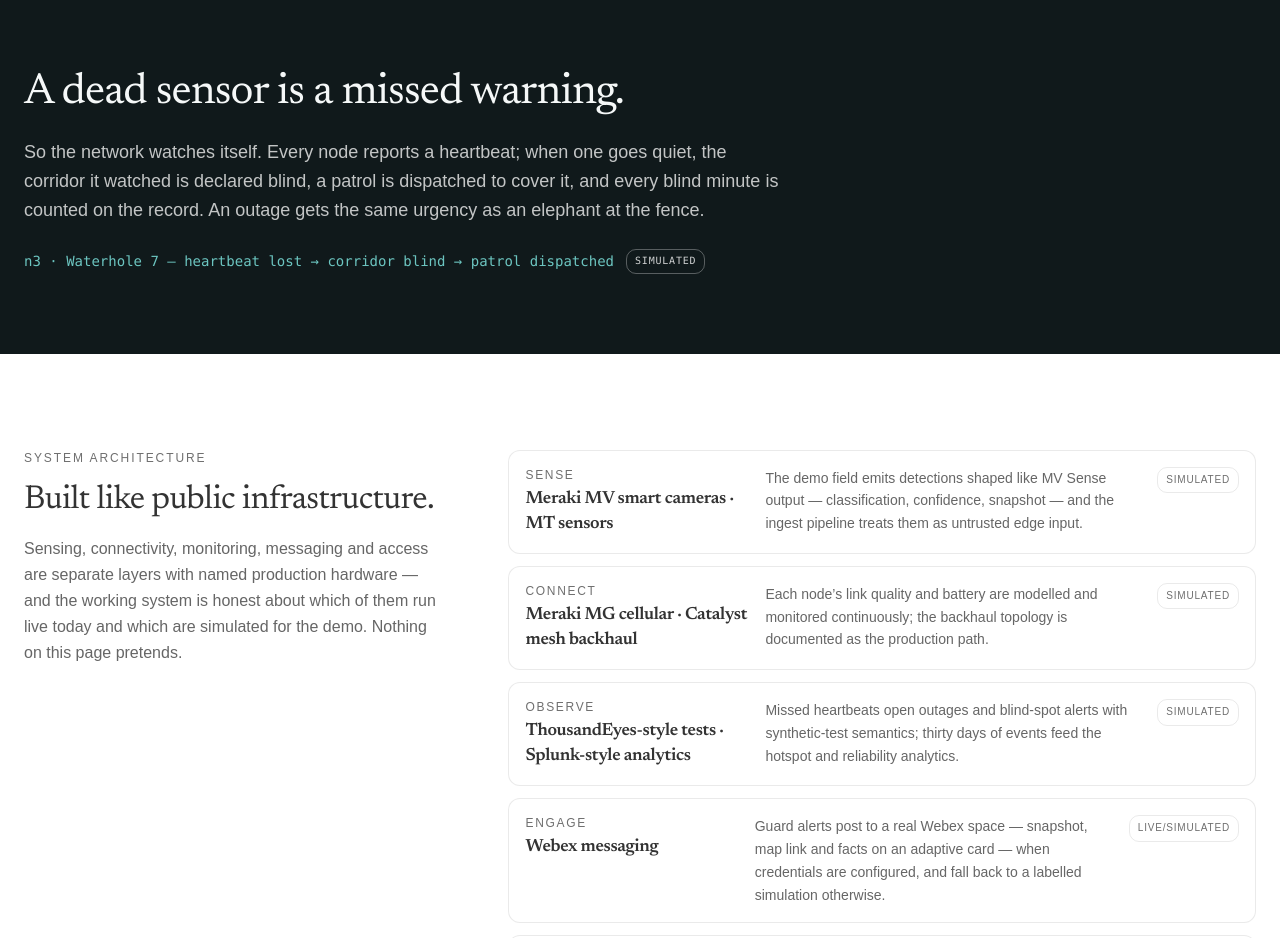
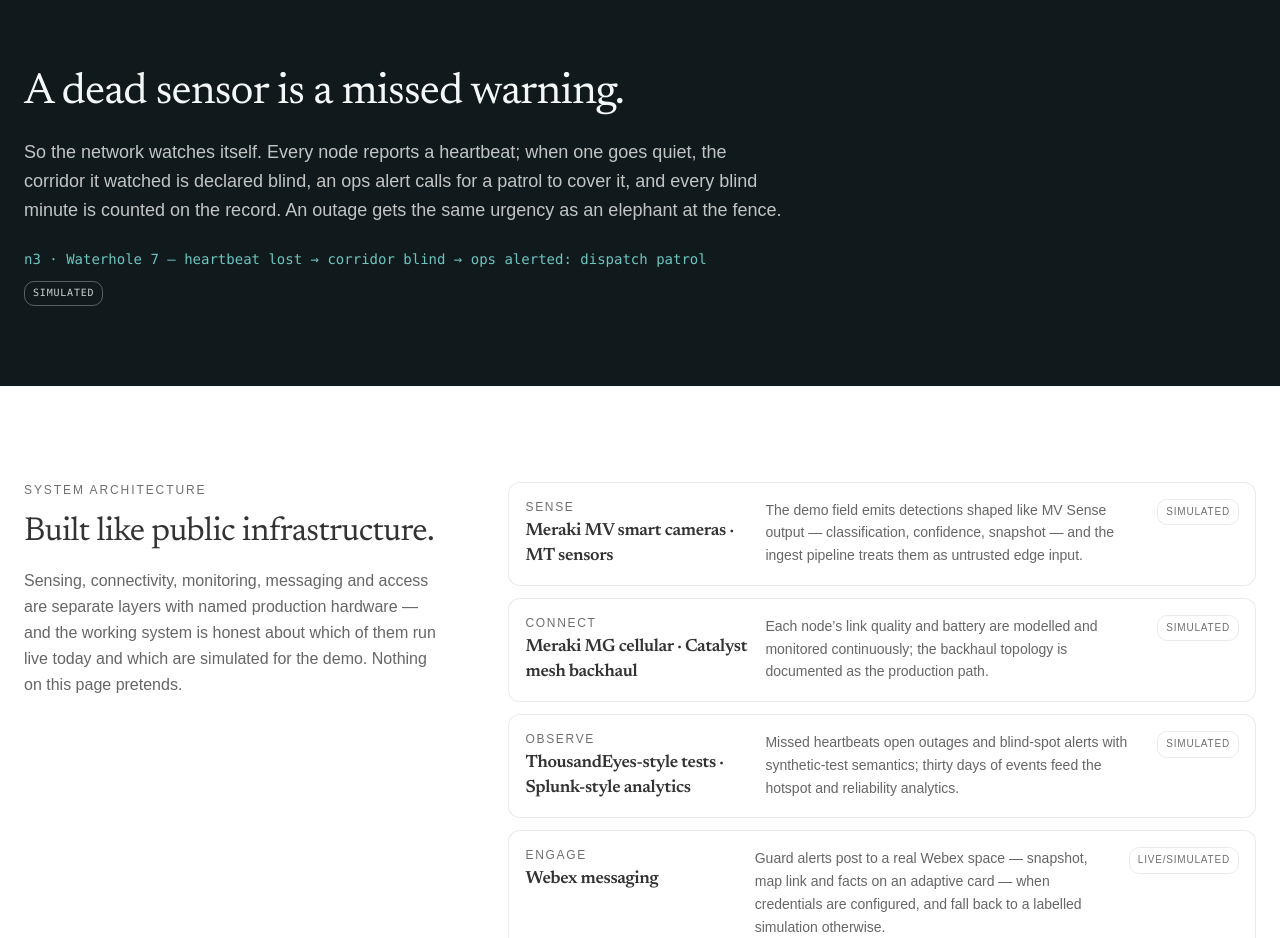
Before and after one commit to yashkumarvaibhav/CoExist-Alert, a Next.js app: page / in a window 1280 px wide. Shown: the part 1860-2798 px from the top of the page. Built offline with nearby package versions, Linux system fonts and the light colour scheme.

Commit message:
docs: true up README and landing claims; refresh dashboard screenshots

```diff
--- a/src/app/page.tsx
+++ b/src/app/page.tsx
@@ -325,14 +325,14 @@
               <p className="mt-5 text-base leading-relaxed text-white/75 sm:text-lg">
                 So the network watches itself. Every node reports a heartbeat;
                 when one goes quiet, the corridor it watched is declared blind,
-                a patrol is dispatched to cover it, and every blind minute is
-                counted on the record. An outage gets the same urgency as an
-                elephant at the fence.
+                an ops alert calls for a patrol to cover it, and every blind
+                minute is counted on the record. An outage gets the same
+                urgency as an elephant at the fence.
               </p>
               <p className="mt-6 flex flex-wrap items-center gap-3 font-mono text-xs text-[#7ce4de]/85 sm:text-sm">
                 <span>
-                  n3 · Waterhole 7 — heartbeat lost → corridor blind → patrol
-                  dispatched
+                  n3 · Waterhole 7 — heartbeat lost → corridor blind → ops
+                  alerted: dispatch patrol
                 </span>
                 <HeroChip>SIMULATED</HeroChip>
               </p>
```
Also changed, not shown: 3 other files (tests, documents, lock files or other folders).
